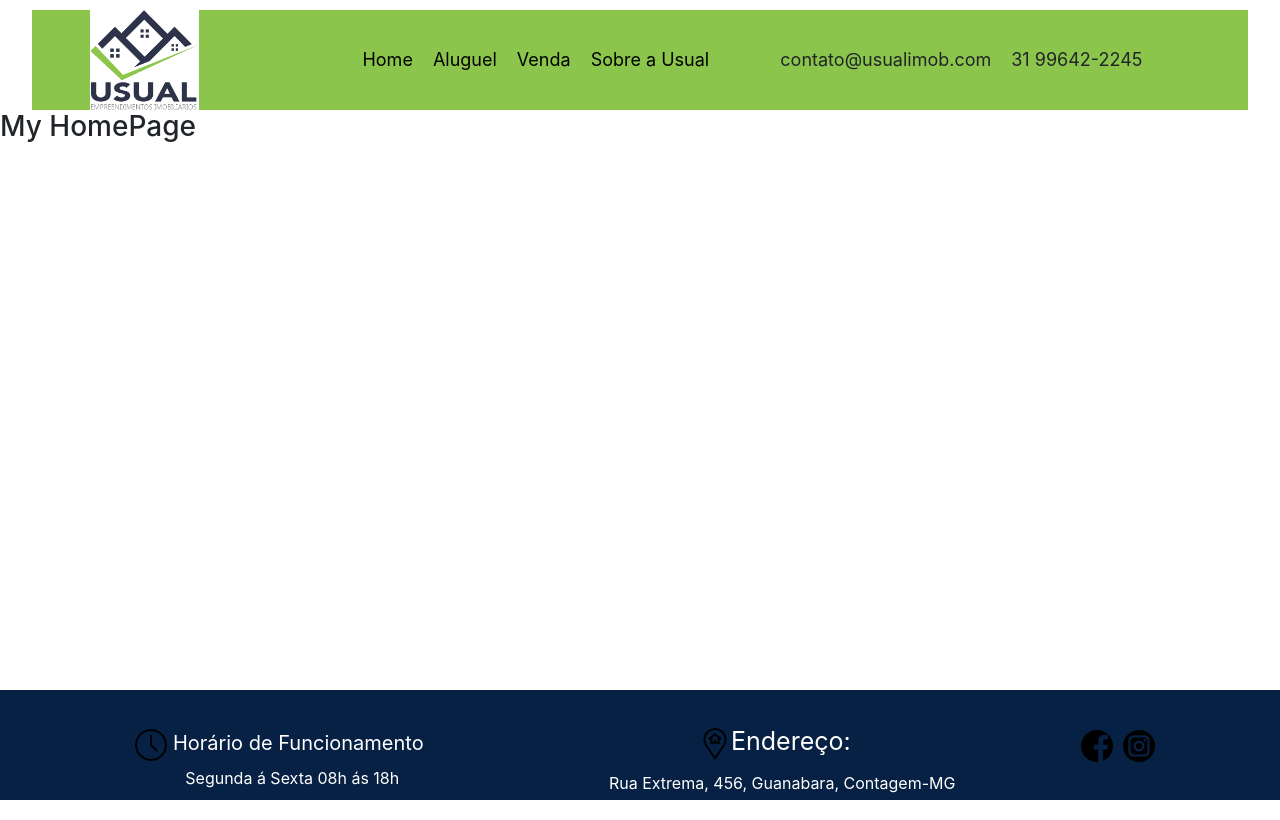
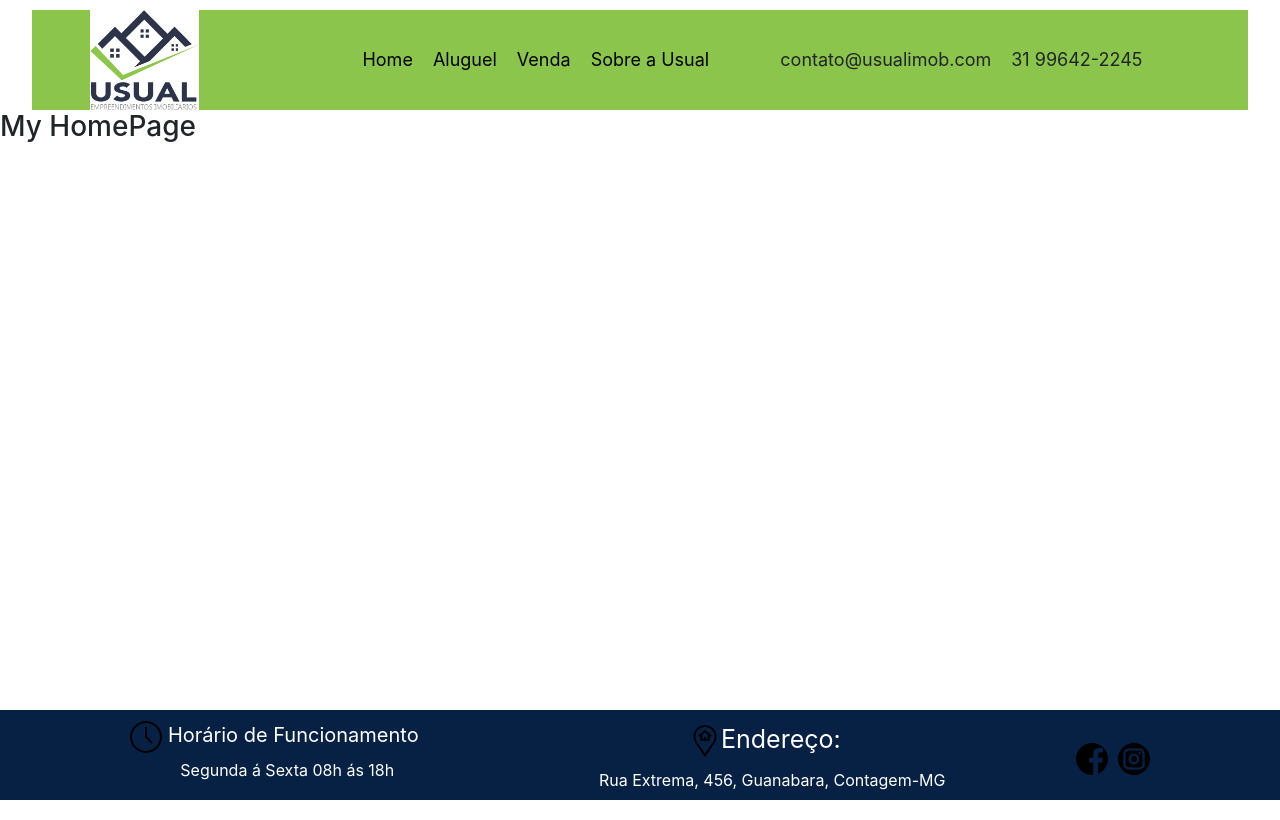
Before and after one commit to armando771/Usual-Imob, a React (Create React App) app: page / in a window 1280 px wide. Built offline with nearby package versions, Linux system fonts and the light colour scheme.

Commit message:
Pequenas mudanças no footer

```diff
--- a/src/styles/Footer.css
+++ b/src/styles/Footer.css
@@ -2,7 +2,7 @@
   position: absolute;
   bottom: 0;
   width: 100%;
-  height: 110px;
+  height: 90px;
   background-color: #062144;
   color: white;
 }
@@ -10,13 +10,13 @@
 #Footer-Container {
   display: flex;
   justify-content: space-evenly;
-  align-items: baseline;
+  align-items: center;
+  padding-top: 10px;
 }
 
 #section-adress {
   display: flex;
   flex-direction: column;
-  padding-bottom: 20px;
 }
 
 #section-adress-p {
@@ -33,7 +33,6 @@
 #section-hour {
   display: flex;
   flex-direction: column;
-  padding: 10px;
 }
 
 #section-hour-p {
@@ -48,7 +47,6 @@
 
 #section-social {
   display: flex;
-  margin-top: 40px;
 }
 
 #section-social-facebook {
```
